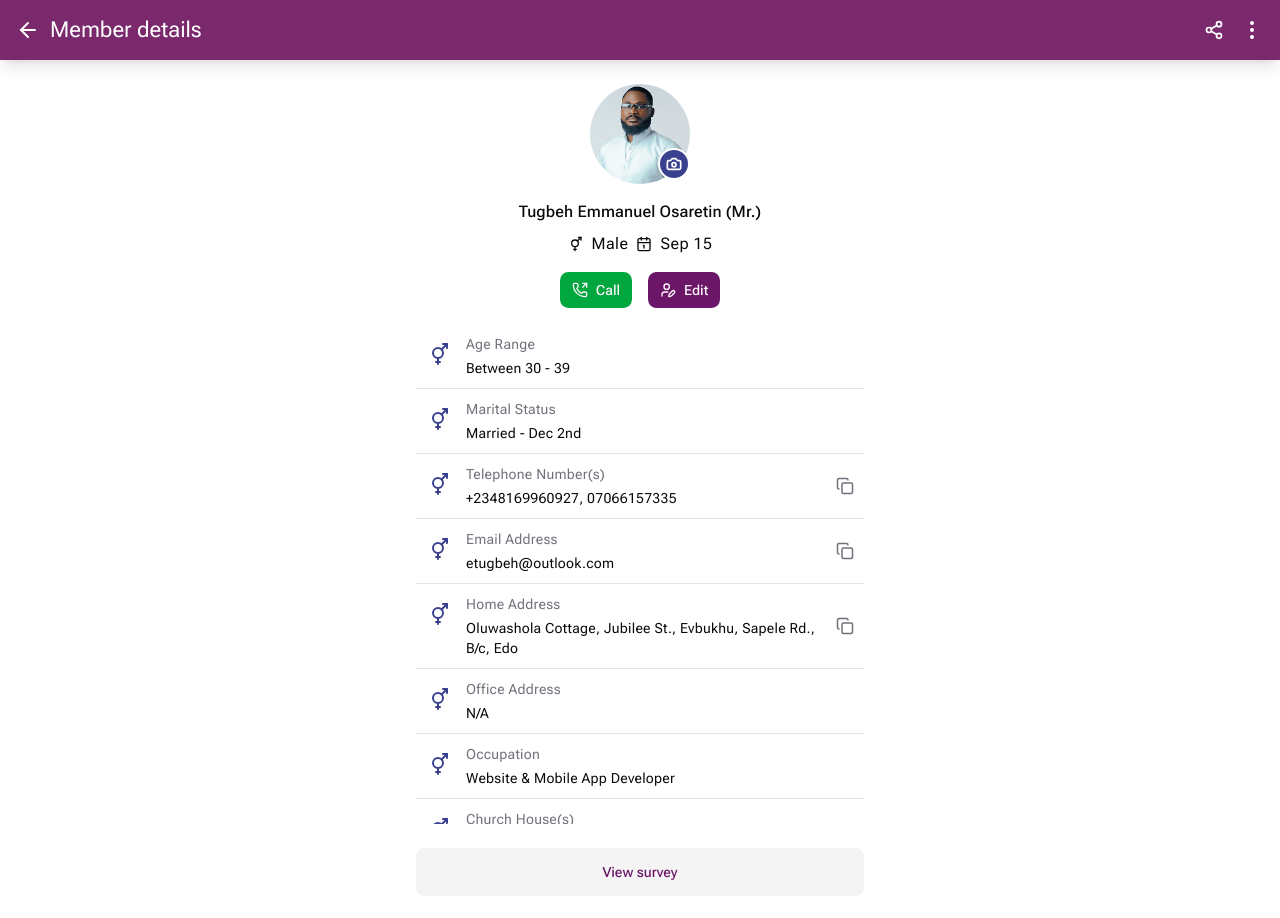
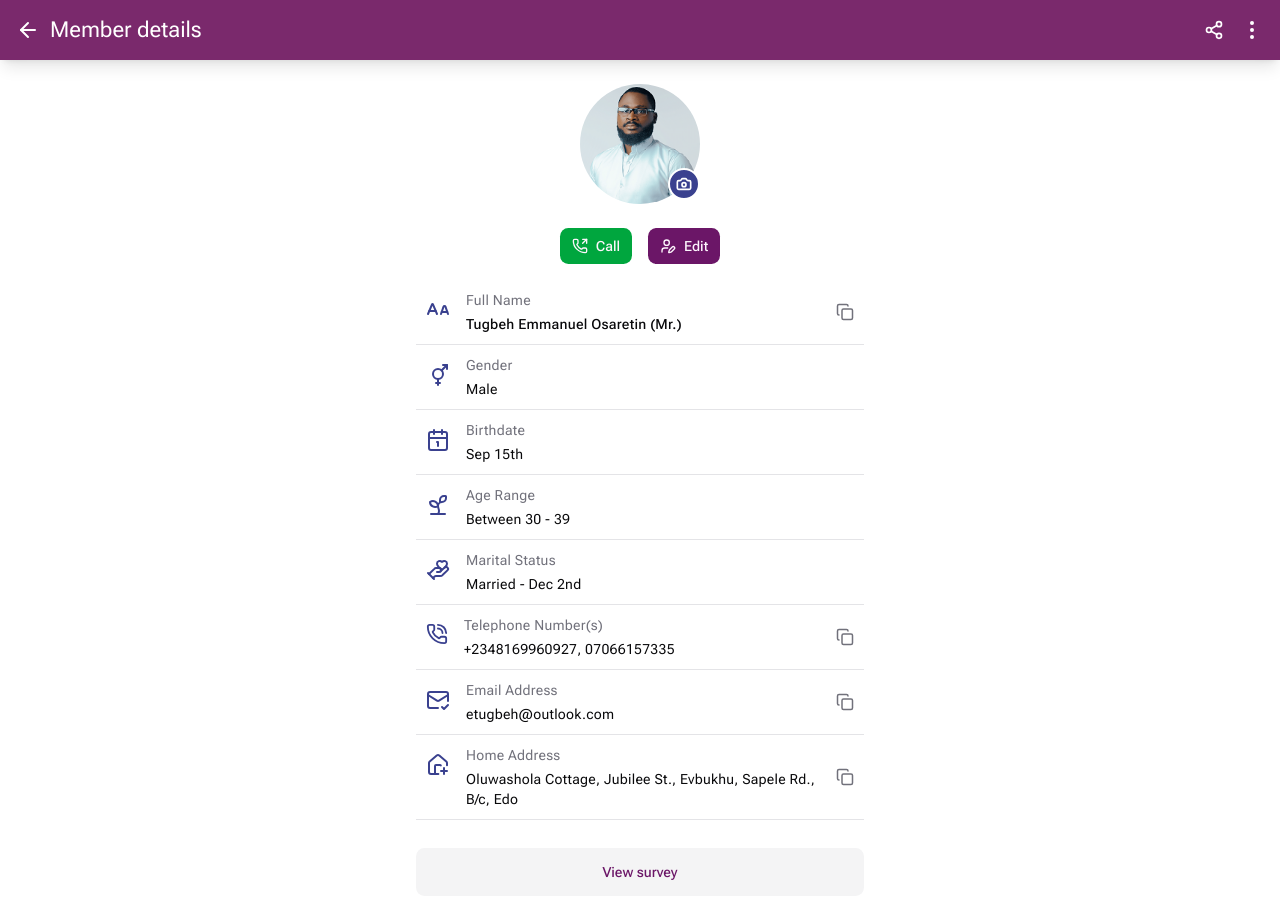
Before and after one commit to hwp-labs/zentry, a Next.js app: page /members/1 in a window 1280 px wide. Built offline with nearby package versions, Linux system fonts and the light colour scheme.

Commit message:
feat: implement member profile page with avatar uploader and form components

```diff
--- a/app/(main)/members/[id]/page.tsx
+++ b/app/(main)/members/[id]/page.tsx
@@ -11,6 +11,23 @@ import {
   Calendar1Icon,
   Share2Icon,
   CopyIcon,
+  ALargeSmallIcon,
+  CalendarRangeIcon,
+  GemIcon,
+  SendIcon,
+  HouseIcon,
+  StoreIcon,
+  GraduationCapIcon,
+  ChurchIcon,
+  UsersIcon,
+  StarIcon,
+  MailCheckIcon,
+  PhoneCallIcon,
+  HousePlusIcon,
+  HourglassIcon,
+  SproutIcon,
+  HeartIcon,
+  HandHeartIcon,
 } from "lucide-react";
 //
 import { Button } from "@/components/shadcn/ui/button";
@@ -42,13 +59,13 @@ export default function MemberDetailsPage() {
         <main className="scroll-view">
           <AvatarUploader src="/images/my-avatar.png" />
           <section className="mt-4 flex flex-col items-center gap-2">
-            <h2 className="text-title-md">{Item.DisplayName} (Mr.)</h2>
+            {/* <h2 className="text-title-md">{Item.DisplayName} (Mr.)</h2>
             <p className="text-body-lg flex items-center gap-2">
               <VenusAndMarsIcon size={16} />
               {item.gender}
               <Calendar1Icon size={16} />
-              Sep 15
-            </p>
+              {Item.BirthDate}
+            </p> */}
             <div className="flex items-center gap-4">
               <Button
                 onClick={handleCall}
@@ -69,57 +86,74 @@ export default function MemberDetailsPage() {
 
           <section className="mt-4">
             <ListItem
+              label="Full Name"
+              value={`${Item.DisplayName} (Mr.)`}
+              icon={<ALargeSmallIcon size={24} className="text-contrast" />}
+              important
+              canCopy
+            />
+            <ListItem
+              label="Gender"
+              value={item.gender}
+              icon={<VenusAndMarsIcon size={24} className="text-contrast" />}
+            />
+            <ListItem
+              label="Birthdate"
+              value={Item.BirthDate}
+              icon={<Calendar1Icon size={24} className="text-contrast" />}
+            />
+            <ListItem
               label="Age Range"
               value="Between 30 - 39"
-              icon={<VenusAndMarsIcon size={24} className="text-contrast" />}
+              icon={<SproutIcon size={24} className="text-contrast" />}
             />
             <ListItem
               label="Marital Status"
               value="Married - Dec 2nd"
-              icon={<VenusAndMarsIcon size={24} className="text-contrast" />}
+              icon={<HandHeartIcon size={24} className="text-contrast" />}
             />
             <ListItem
               label="Telephone Number(s)"
               value="+2348169960927, 07066157335"
-              icon={<VenusAndMarsIcon size={24} className="text-contrast" />}
+              icon={<PhoneCallIcon size={22} className="text-contrast" />}
               canCopy
             />
             <ListItem
               label="Email Address"
               value="etugbeh@outlook.com"
-              icon={<VenusAndMarsIcon size={24} className="text-contrast" />}
+              icon={<MailCheckIcon size={24} className="text-contrast" />}
               canCopy
             />
             <ListItem
               label="Home Address"
               value="Oluwashola Cottage, Jubilee St., Evbukhu, Sapele Rd., B/c, Edo"
-              icon={<VenusAndMarsIcon size={24} className="text-contrast" />}
+              icon={<HousePlusIcon size={24} className="text-contrast" />}
               canCopy
             />
             <ListItem
               label="Office Address"
               value="N/A"
-              icon={<VenusAndMarsIcon size={24} className="text-contrast" />}
+              icon={<StoreIcon size={24} className="text-contrast" />}
             />
             <ListItem
               label="Occupation"
               value="Website & Mobile App Developer"
-              icon={<VenusAndMarsIcon size={24} className="text-contrast" />}
+              icon={<GraduationCapIcon size={26} className="text-contrast" />}
             />
             <ListItem
               label="Church House(s)"
               value="Favour"
-              icon={<VenusAndMarsIcon size={24} className="text-contrast" />}
+              icon={<ChurchIcon size={24} className="text-contrast" />}
             />
             <ListItem
               label="Church Group(s)"
               value="Group 2, Men"
-              icon={<VenusAndMarsIcon size={24} className="text-contrast" />}
+              icon={<UsersIcon size={24} className="text-contrast" />}
             />
             <ListItem
               label="Church Department(s)"
               value="Programs Arm, Media, ICT"
-              icon={<VenusAndMarsIcon size={24} className="text-contrast" />}
+              icon={<StarIcon size={22} className="text-contrast" />}
             />
           </section>
         </main>
@@ -137,6 +171,7 @@ interface ListItemProps {
   label: string;
   value?: string | null;
   icon: React.ReactNode;
+  important?: boolean;
   canCopy?: boolean;
 }
 
@@ -144,6 +179,7 @@ export const ListItem: React.FC<ListItemProps> = ({
   label,
   value,
   icon,
+  important,
   canCopy,
 }) => {
   return (
@@ -152,7 +188,7 @@ export const ListItem: React.FC<ListItemProps> = ({
       <div className="flex-center-between flex-1">
         <div className="grid gap-1">
           <p className="text-body-md text-muted-foreground">{label}</p>
-          <p className="text-body-md">{value}</p>
+          <p className={important ? "text-body-md font-medium" : "text-body-md"}>{value}</p>
         </div>
         {canCopy && (
           <CopyIcon size={18} className="text-muted-foreground min-w-[18px]" />
--- a/components/atoms/avatar-uploader.tsx
+++ b/components/atoms/avatar-uploader.tsx
@@ -6,7 +6,7 @@ interface Props {
   src?: Blob | string | null;
 }
 
-const SIZE = 100;
+const SIZE = 120;
 
 export const AvatarUploader: React.FC<Props> = ({ src }) => {
   return (
--- a/components/molecules/form-builder/ui/submit-button.tsx
+++ b/components/molecules/form-builder/ui/submit-button.tsx
@@ -14,7 +14,7 @@ export const SubmitButton: React.FC<Props> = ({ children, href }) => {
   const handleClick = () => (href ? router.push(href) : undefined);
   // RENDER
   return (
-    <Button type={href ? "button" : "submit"} onClick={handleClick}>
+    <Button type={href ? "button" : "submit"} className="h-[40px]" onClick={handleClick}>
       {children}
     </Button>
   );
--- a/components/species/auth/components/register-button.tsx
+++ b/components/species/auth/components/register-button.tsx
@@ -11,7 +11,7 @@ export const RegisterButton: React.FC = () => {
   return (
     <Button
       type="button"
-      className="bg-contrast"
+      className="bg-contrast h-[40px]"
       onClick={() => router.push(PATH.register)}
     >
       Create an account
```
